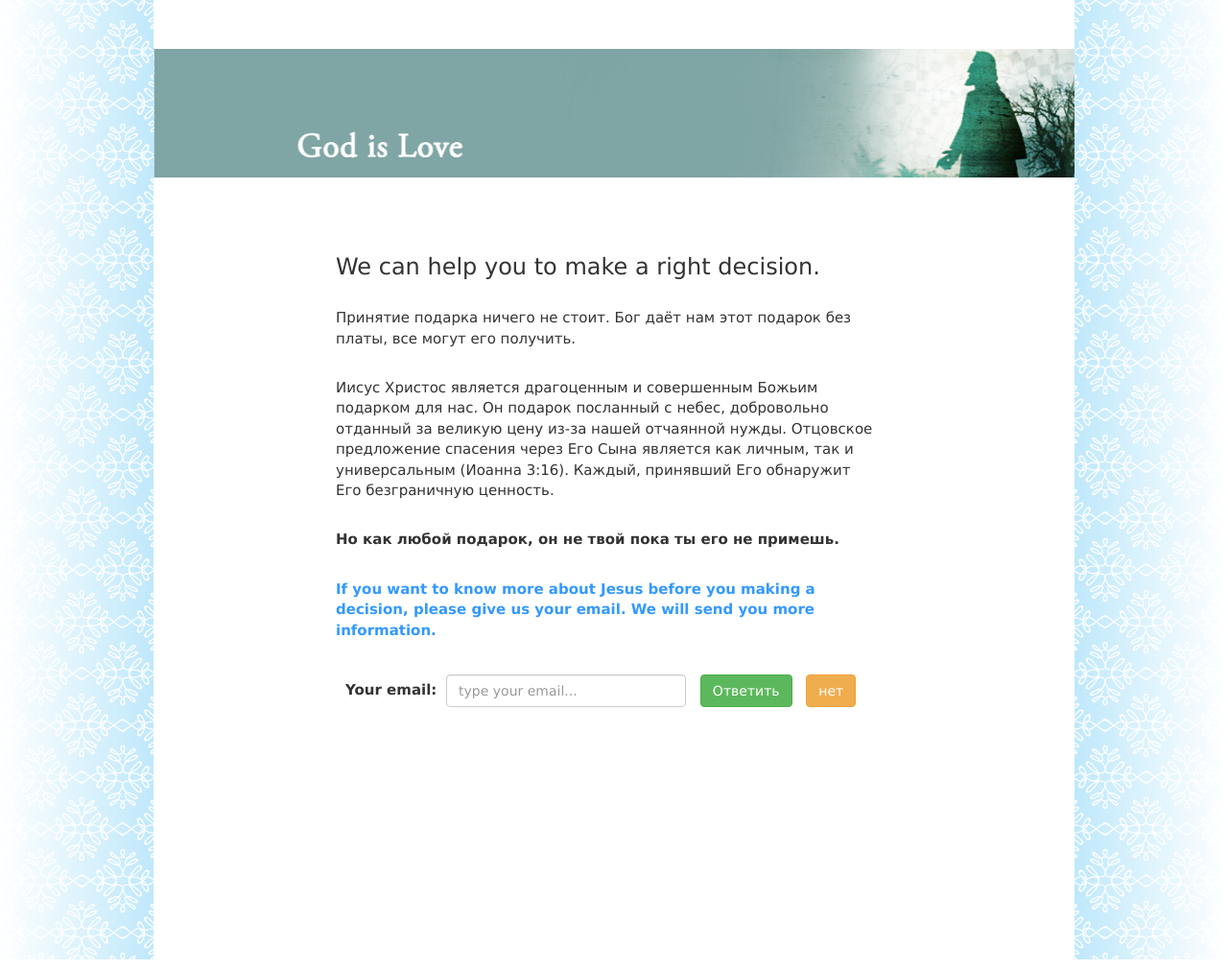
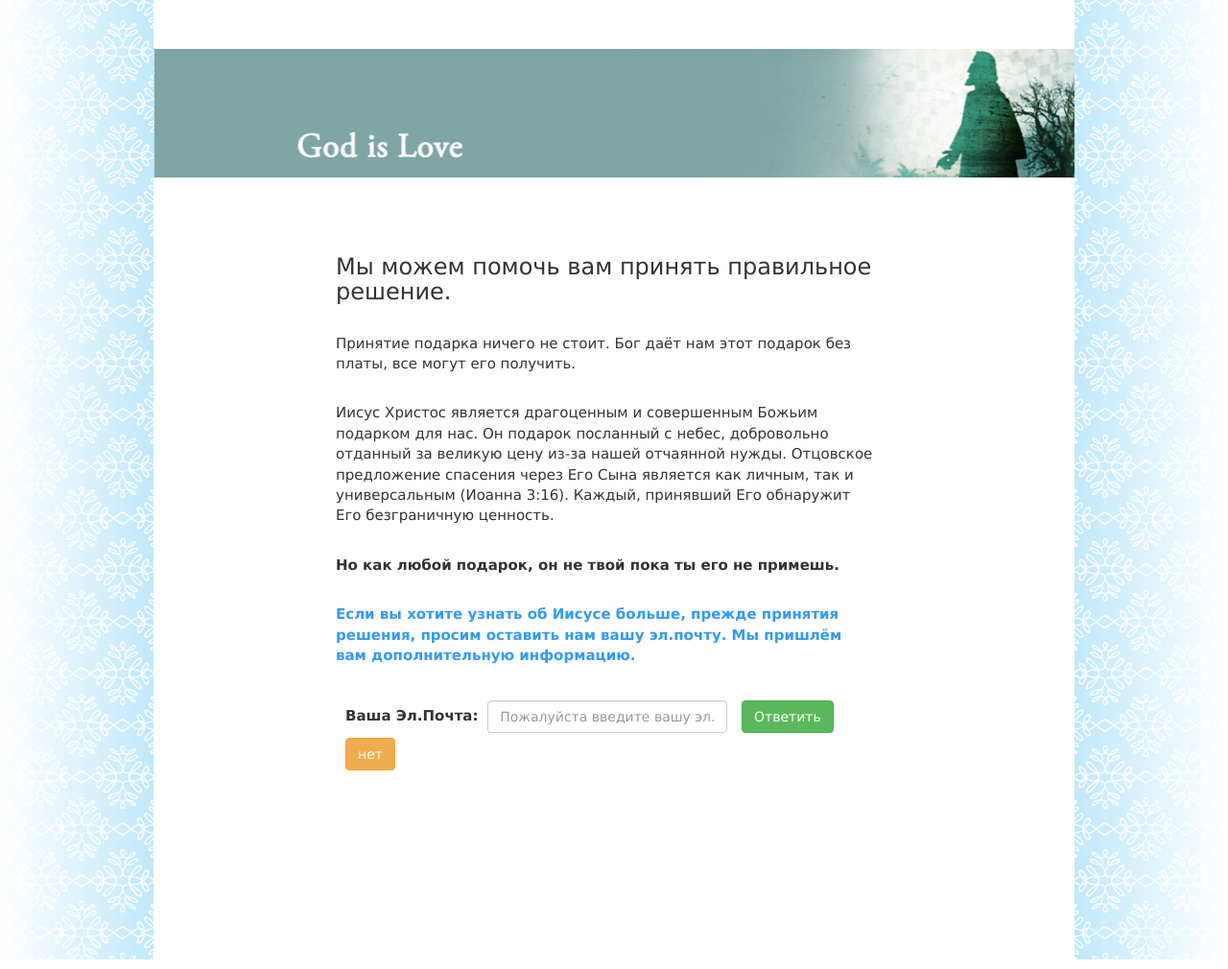
Before and after one commit to coolkang/cmcweb, a Django app: template cmcprj/templates/ru/acceptform.html in a window 1280 px wide. Shown: the whole page at 96% size. Run offline with Django 3.2, Linux system fonts and the light colour scheme; the template is opened without the code that fills it, so the values that code supplies are empty; some libraries are stand-ins or nearby versions.

Commit message:
Added more translated strings.

```diff
--- a/cmcprj/templates/ru/acceptform.html
+++ b/cmcprj/templates/ru/acceptform.html
@@ -12,7 +12,7 @@
 {% if accepted == 'yes' %}
 <img class="promo" src="{% static 'img/promo_en.png' %}"/>
 
-<div class="back_to_message"><a href="/message">Back to Message</a></div>
+<div class="back_to_message"><a href="/message">Назад к Сообщению</a></div>
 
 <div class="content">
 
@@ -78,7 +78,7 @@
 <div class="content">
 
 
-	<h3>We can help you to make a right decision.</h3>
+	<h3>Мы можем помочь вам принять правильное решение.</h3>
 
 	<div>
 	Принятие подарка ничего не стоит. Бог даёт нам этот подарок без платы, все могут его получить.
@@ -94,7 +94,7 @@
     </div>
 
 	<div>
-	<b ><font style="color:#3399FF;">If you want to know more about Jesus before you making a decision, please give us your email. We will send you more information.</font></b>
+	<b ><font style="color:#3399FF;">Если вы хотите узнать об Иисусе больше, прежде принятия решения, просим оставить нам вашу эл.почту. Мы пришлём вам дополнительную информацию.</font></b>
 	</div>
 
 
@@ -114,8 +114,8 @@
 
 	<div class="row">
 		<div class="col-md-12">
-			<label class="control-label" style="margin-right:5px;margin-top:5px;">Your email:</label>
-			<input class="form-control" style="width:250px;margin-top:5px;margin-right:10px;" type="text" id="txtEmail" name="email" placeholder="type your email..." />
+			<label class="control-label" style="margin-right:5px;margin-top:5px;">Ваша Эл.Почта:</label>
+			<input class="form-control" style="width:250px;margin-top:5px;margin-right:10px;" type="text" id="txtEmail" name="email" placeholder="Пожалуйста введите вашу эл.почту" />
 			<input class="btn btn-success"  style="margin-right:10px;margin-top:5px;" type="submit" id="btnValidate" name="yes_email" value="Ответить" />
 			<input class="btn btn-warning" style="margin-top:5px;" type="submit" name="no_email" value="нет" />
 			<input type="hidden" name="accepted" value="{{accepted}}">
```
Also changed, not shown: cmcprj/templates/ru/thanks.html (+4 -4 lines).
